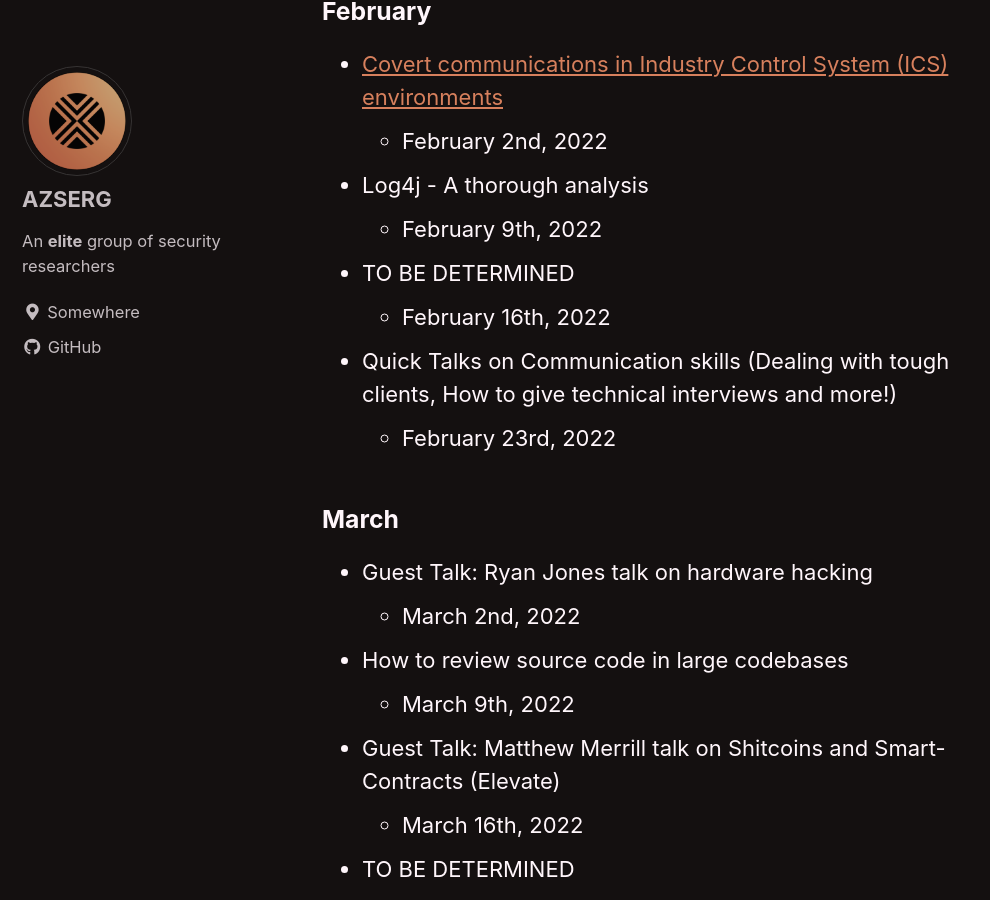
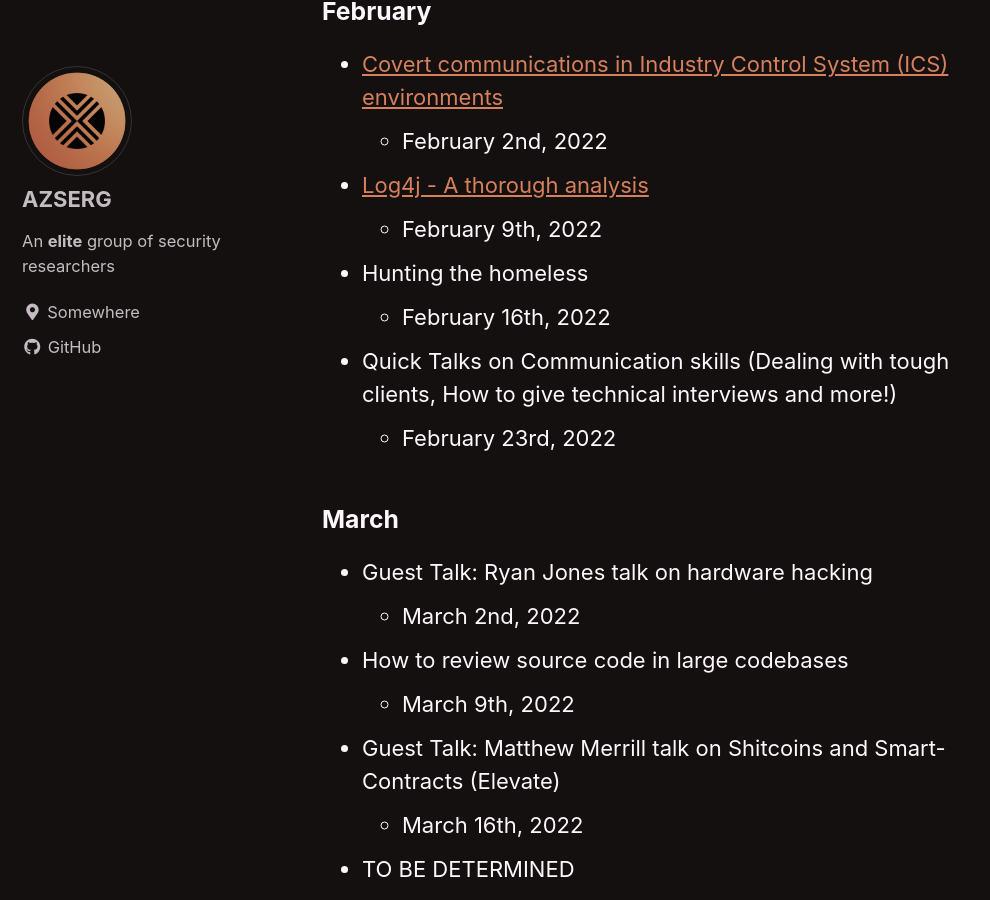
Before and after one commit to AZSERG/AZSERG.github.io, a Jekyll site: the page built from index.md, in a window 1280 px wide and 900 px high, scrolled down 787 px. Shown: the whole window, without its empty margins (0-990 px from the left). Built offline with Jekyll 4.4.1, drawn with Linux system fonts in a browser that asks for light colours; cached includes are drawn as plain includes.

Commit message:
Added colts talk

```diff
--- a/index.md
+++ b/index.md
@@ -22,9 +22,9 @@ Join our [discord](https://discord.gg/cXukpqt7JN)!
 ### February
 * [Covert communications in Industry Control System (ICS) environments](https://www.youtube.com/watch?v=avaW-W89hRI)
     * February 2nd, 2022
-* Log4j - A thorough analysis
+* [Log4j - A thorough analysis](https://www.youtube.com/watch?v=cUkG5pjQsTk)
     * February 9th, 2022
-* TO BE DETERMINED
+* Hunting the homeless
     * February 16th, 2022
 * Quick Talks on Communication skills (Dealing with tough clients, How to give technical interviews and more!)
     * February 23rd, 2022
```
